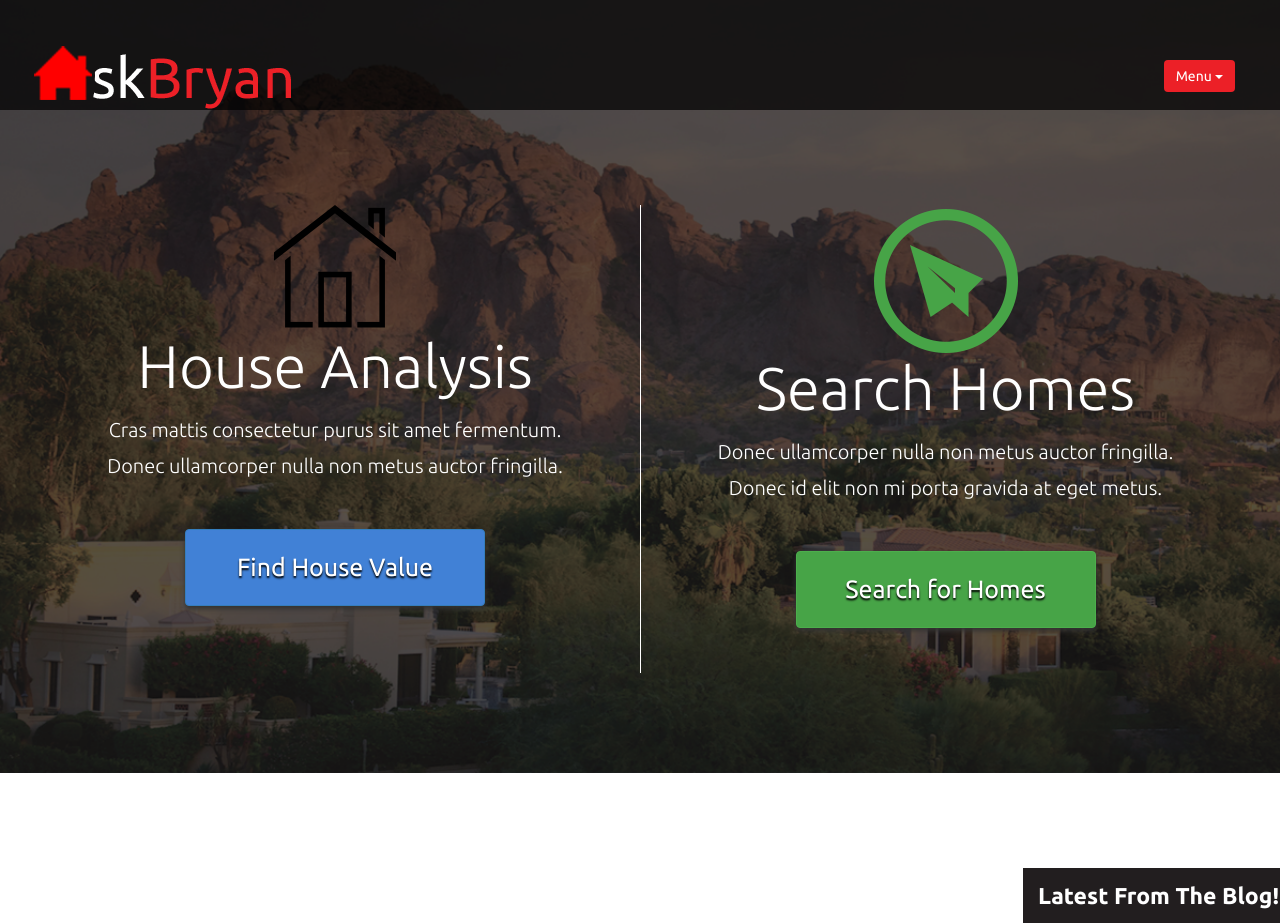
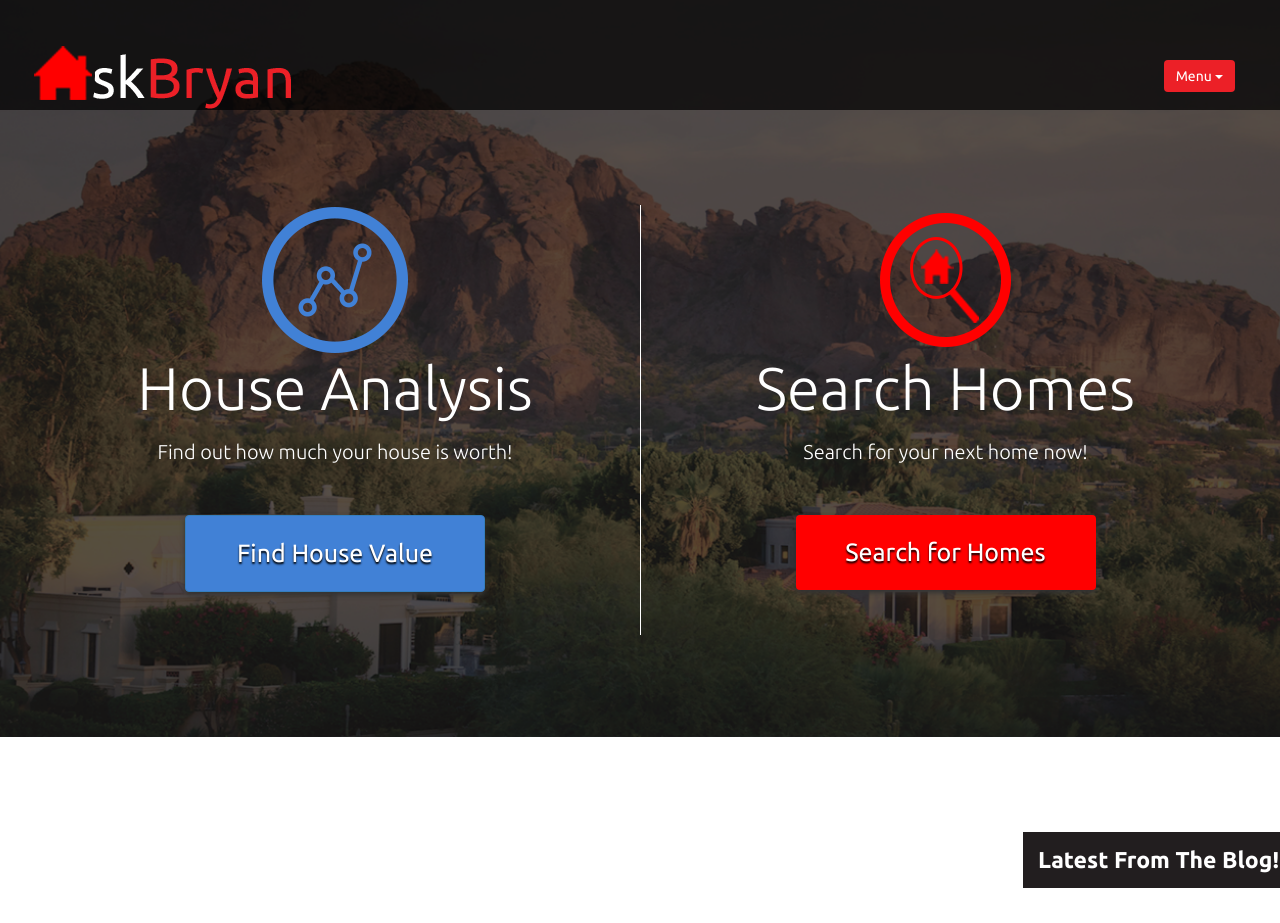
Before and after one commit to tazemebro/wordpress-enviroment, a WordPress theme: the page made by themes/askbryan/index.php in a window 1280 px wide. Shown: the top 923 px of the page. Run offline with PHP 8.4 and a stand-in for WordPress, Linux system fonts and the light colour scheme; the site name, menu and one post (Sample post) are stand-ins, and other content is empty.

Commit message:
askbryan
fixed logo - search homes

```diff
--- a/themes/askbryan/index.php
+++ b/themes/askbryan/index.php
@@ -19,20 +19,18 @@
 <div class="container-fluid home-bg">
 		<div class="row hero clear">
 			<div class="estimate col-md-6 container">
-				<div class="col-md-12" style="text-align: center;"><img src="<?php bloginfo ('template_directory'); ?>/css/images/house.png"/></div>
+				<div class="col-md-12" style="text-align: center;"><img src="<?php bloginfo ('template_directory'); ?>/css/images/icon-ana.png"/></div>
 				<h2>House Analysis</h2>
 					<br/>
-				<p>Cras mattis consectetur purus sit amet fermentum.<br />Donec ullamcorper nulla non metus auctor fringilla.</p>
+				<p>Find out how much your house is worth!</p>
 						<button class="btn h-btn btn-primary">Find House Value</button>
-
-
 			</div>
 
 			<div class="reports col-md-6 container">
-							<div class="col-md-12" style="text-align: center;"><img src="<?php bloginfo ('template_directory'); ?>/css/images/icon-plane.png"/></div>
+							<div class="col-md-12" style="text-align: center;"><img src="<?php bloginfo ('template_directory'); ?>/css/images/house.png"/></div>
 				<h2>Search Homes</h2>
 					<br/>
-				<p>Donec ullamcorper nulla non metus auctor fringilla.<br />Donec id elit non mi porta gravida at eget metus.</p>
+				<p>Search for your next home now!</p>
 						<button class="btn h-btn btn-success">Search for Homes</button>
 				</div>
 			</div>
--- a/themes/askbryan/parts/shared/header.php
+++ b/themes/askbryan/parts/shared/header.php
@@ -17,7 +17,7 @@
 	    Menu <span class="caret"></span>
 	  </button>
 	  <ul class="dropdown-menu" role="menu">
-	    <li><a href="#">Blog</a></li>
+	    <li><a href=".blog">Blog</a></li>
 	    <li><a href="#">Customer Testimonials</a></li>
 	    <li><a href="#">Meet Bryan</a></li>
 	    <li class="divider"></li>
--- a/themes/askbryan/style.css
+++ b/themes/askbryan/style.css
@@ -88,7 +88,12 @@ h6 					{ font-weight:bold; color: black; /* This helps to identify headings at
 	margin: 0px 20px 0px 0px;
 }
 .btn-success{
-	background: #47a447;
+	background: #ff0000;
+	border: none;
+
+}
+.btn-success hover {
+	background-color: #ff0000;
 }
 .btn-danger{
 	background: #ec2027;
```
Also changed, not shown: themes/askbryan/css/images/house.png.
